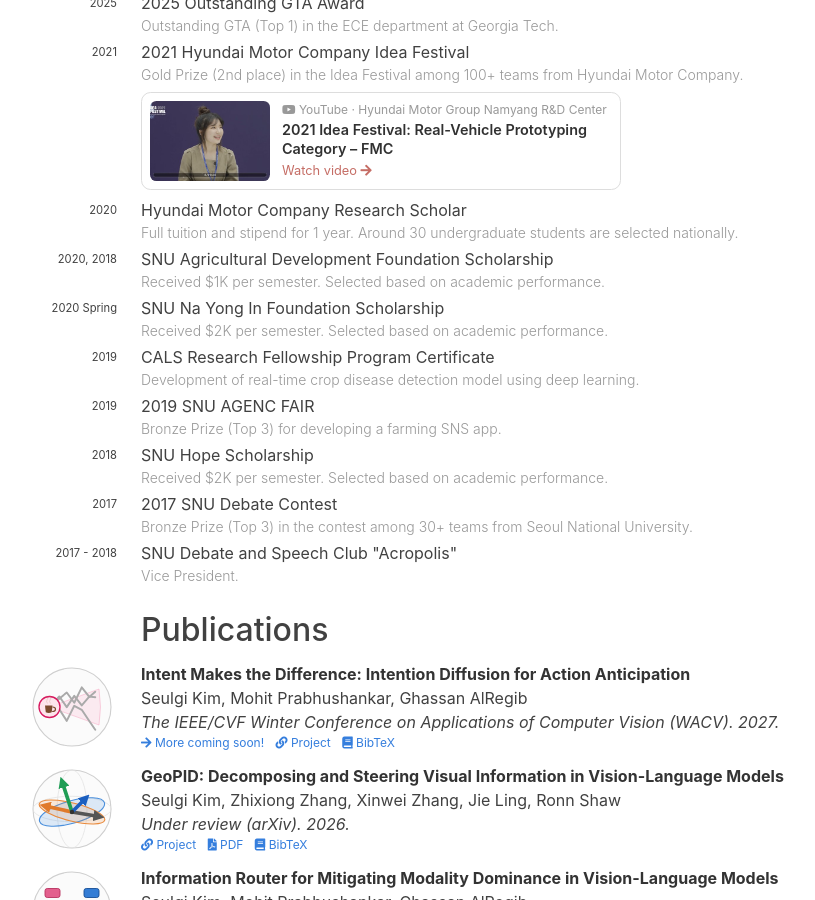
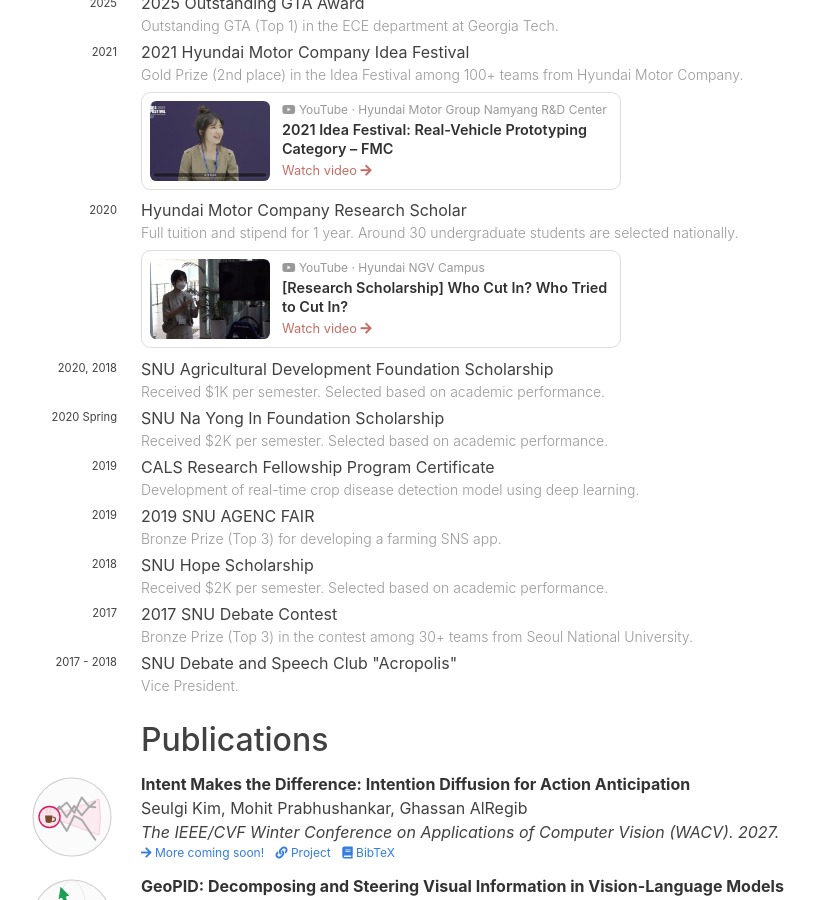
Before and after one commit to skvictoria/skvictoria.github.io, a Jekyll site: the page built from cv.md, in a window 1280 px wide and 900 px high, scrolled down 1931 px. Shown: the whole window, without its empty margins (191-1006 px from the left). Built offline with Jekyll 4.4.1, drawn with Linux system fonts in a browser that asks for light colours; nearby versions of some CDN libraries; some web fonts are replaced.

Commit message:
Add Research Scholar video card to Honors and Awards
Co-Authored-By: Claude Opus 5.5 (1M context) <noreply@anthropic.com>

```diff
--- a/_data/awards.yaml
+++ b/_data/awards.yaml
@@ -27,6 +27,12 @@
 - name: Hyundai Motor Company Research Scholar
   description: "Full tuition and stipend for 1 year. Around 30 undergraduate students are selected nationally."
   year: "2020"
+  image: /images/news/2020-hyundai-research-scholar.jpg
+  article-url: https://youtu.be/NjJ2G3LRRK8
+  article-title: "[Research Scholarship] Who Cut In? Who Tried to Cut In?"
+  article-source: YouTube · Hyundai NGV Campus
+  article-icon: fab fa-youtube
+  article-cta: Watch video
 
 - name: SNU Agricultural Development Foundation Scholarship
   description: "Received $1K per semester. Selected based on academic performance."
```
Also changed, not shown: images/news/2020-hyundai-research-scholar.jpg (added).
